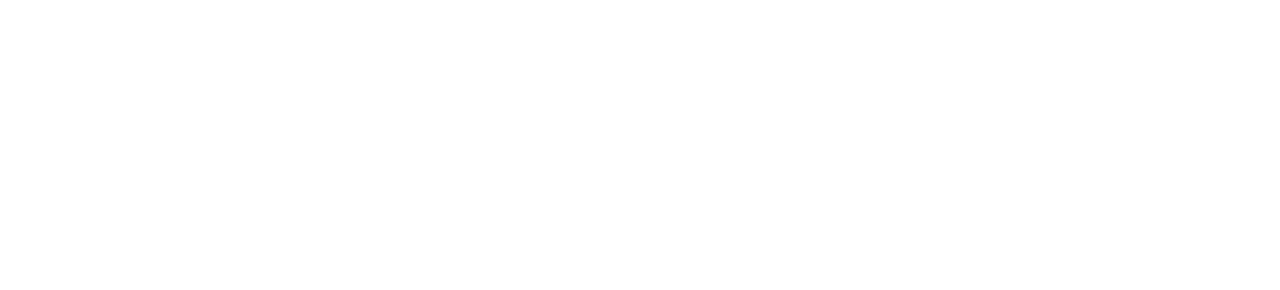
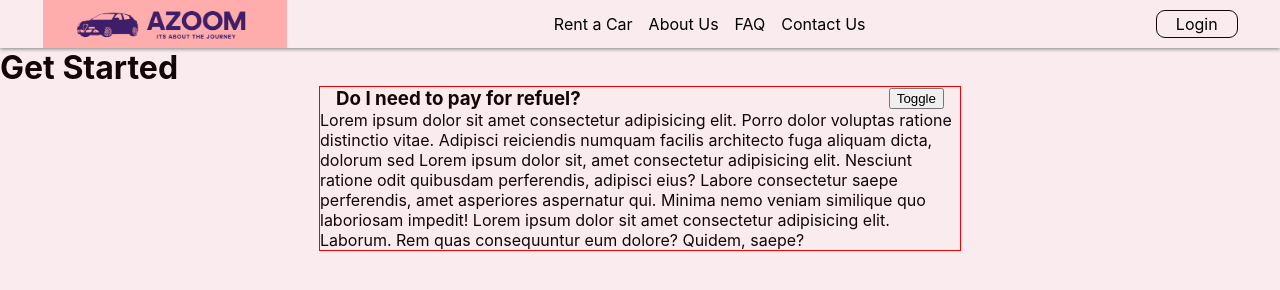
Before and after one commit to AlexanderNeo427/ISIT207_A2-AZoom-Car-Rentals, a plain HTML site: page pages/FAQ.html in a window 1280 px wide. Drawn offline with Linux system fonts and the light colour scheme; a web font is replaced by a local one.

Commit message:
FAQ page created - WIP for the dropdown menu functionality

```diff
--- /dev/null
+++ b/css/FAQ.css
@@ -0,0 +1,196 @@
+@import url(globalVars.css);
+
+
+
+@font-face {
+   font-family: 'Inter';
+   src: url('/assets/fonts/Inter/Inter-Regular.ttf') format('truetype');
+   font-weight: 400;
+   font-style: normal;
+}
+
+@font-face {
+   font-family: 'Inter';
+   src: url('/assets/fonts/Inter/Inter-Bold.ttf') format('truetype');
+   font-weight: 700;
+   font-style: normal;
+}
+
+body {
+   background: var(--background-50);
+   color: var(--text-950);
+
+   margin: 0;
+   padding: 0;
+
+   font-family: 'Inter', sans-serif;
+}
+
+h1,
+h2,
+h3,
+h4 {
+   margin: 0;
+}
+
+/* =============================================== */
+/* ==================== HEADER =================== */
+/* =============================================== */
+.FAQ .header {
+   display: flex;
+   flex-direction: row;
+   justify-content: space-between;
+   align-items: center;
+
+   color: black;
+   background: var(--background-50);
+   box-shadow: 0px 0.5px 4px gray;
+}
+
+.FAQ .header .header-left {
+   margin-left: var(--header-xpad);
+   display: flex;
+   justify-content: center;
+   align-items: center;
+}
+
+.FAQ .header .header-left >a {
+   margin: 0;
+   padding: 0;
+}
+
+.FAQ .header .header-left >a img {
+   display: block;
+   height: 3rem;
+}
+
+.FAQ .header .header-left .burger-menu {
+   width: 4rem;
+   height: 3rem;
+
+   display: flex;
+   flex-direction: column;
+   justify-content: center;
+   align-items: center;
+   gap: 0.3333rem;
+
+   cursor: pointer;
+}
+
+.FAQ .header .header-left .burger-menu >span {
+   height: 2.5px;
+   width: 33px;
+   /* border-radius: 0.1rem; */
+   background-color: rgb(20, 20, 20);
+}
+
+/* Hide burger menu over certain size */
+@media (min-width: 991px) {
+   .FAQ .header .header-left .burger-menu {
+      display: none;
+   }
+}
+
+.FAQ .header .menu-items-large {
+   display: none;
+}
+
+.FAQ .header .menu-items-large a {
+   text-decoration: none;
+   font-size: medium;
+   color: black;
+}
+
+.FAQ .header .menu-items-large a:hover {
+   color: var(--accent)
+}
+
+.FAQ .header .menu-items-small {
+   display: flex;
+   gap: 0.5rem;
+   margin-right: 1.5rem;
+}
+
+@media (min-width: 991px) {
+   .FAQ .header .menu-items-large {
+      display: flex;
+      justify-content: center;
+      align-items: center;
+      gap: 1rem;
+      margin-right: 1.5rem;
+   }
+
+   .FAQ .header .menu-items-small {
+      display: none;
+   }
+}
+
+/* ================================================ */
+/* ================ LOGIN BUTTON ================== */
+/* ================================================ */
+.FAQ .header .login-btn {
+   background: none;
+   border: none;
+   padding: 0;
+   font: inherit;
+
+   padding-left: 1.2rem;
+   padding-right: 1.2rem;
+   padding-top: 0.2rem;
+   padding-bottom: 0.2rem;
+
+   outline: 1.5px solid var(--text-950);
+   border-radius: 0.5rem;
+
+   margin-right: var(--header-xpad);
+
+   text-decoration: none;
+   color: black;
+}
+
+.FAQ .header .login-btn:hover {
+   cursor: pointer;
+}
+
+/* ================================================ */
+/* ============== DROPDOWN OBJECT ================= */
+/* ================================================ */
+.FAQ .all-dropdowns {
+   display: flex;
+   flex-direction: column;
+   justify-content: start;
+   align-items: center;
+}
+
+.FAQ .all-dropdowns .dropdown-object {
+   outline: 1px solid red;
+
+   max-width: 40rem;
+   /* max-height: var(--FAQ-header-height); */
+   overflow: hidden;
+}
+
+.FAQ .all-dropdowns .dropdown-object .dropdown-header {
+   display: flex;
+   justify-content: space-between;
+   align-items: center;
+
+   padding-left: 1rem;
+   padding-right: 1rem;
+
+   /* width: 100%; */
+   /* min-height: var(--FAQ-header-height); */
+}
+
+/* .FAQ .all-dropdowns .dropdown-object .dropdown-content {
+   display: none;
+} */
+
+/* .FAQ .all-dropdowns .dropdown-object .dropdown-content {
+
+} */
+
+/* ---- DEBUG ---- */
+* {
+   /* outline: 1px dotted rgb(205, 71, 71); */
+}
--- a/css/globalVars.css
+++ b/css/globalVars.css
@@ -1,6 +1,7 @@
 :root {
    --header-xpad: 2.7rem;
    --xpad: 2rem;
+   --FAQ-header-height: 4rem;
 
    --text-50: #f9ebee;
    --text-100: #f4d7dd;
--- /dev/null
+++ b/js/FAQ.js
@@ -0,0 +1,11 @@
+window.onload = function () {
+    const allDropdownObjects = document.getElementsByClassName("dropdown-object")
+    console.log("Dropdowns: ", allDropdownObjects)
+    for (let dropdownObject of allDropdownObjects) {
+        dropdownObject.onclick = function () {
+            console.log("Dropdown object was clicked")
+            dropdownObject.classList.toggle("dropdown-content")
+            console.log("Dropdown content was toggled")
+        }
+    }
+}
--- a/pages/FAQ.html
+++ b/pages/FAQ.html
@@ -4,10 +4,47 @@
 <head>
    <meta charset="UTF-8">
    <meta name="viewport" content="width=device-width, initial-scale=1.0">
-   <title>FAQ</title>
+   <title>FAQ - AZoom Car Rental</title>
+   <link rel="stylesheet" href="../css/FAQ.css">
+   <script src="../js/FAQ.js"></script>
 </head>
 
-<body>
+<body class="FAQ">
+
+   <!--------- HEADER ---------->
+   <header class="header">
+      <div class="header-left">
+         <div class="burger-menu">
+            <span></span>
+            <span></span>
+            <span></span>
+         </div>
+         <a href="../index.html">
+            <img src="../assets/images/AZoom-Logo.png" alt="">
+         </a>
+      </div>
+      <div class="menu-items-large">
+         <a href="">Rent a Car</a>
+         <a href="">About Us</a>
+         <a href="./FAQ.html">FAQ</a>
+         <a href="">Contact Us</a>
+      </div>
+      <a href="./pages/login.html" class="login-btn">Login</a>
+   </header>
+
+   <h1>Get Started</h1>
+
+   <div class="all-dropdowns">
+      <div class="dropdown-object">
+         <div class="dropdown-header">
+            <h3>Do I need to pay for refuel?</h3>
+            <button>Toggle</button>
+         </div>
+         <span class="dropdown-content">Lorem ipsum dolor sit amet consectetur adipisicing elit. Porro dolor voluptas ratione distinctio vitae. Adipisci reiciendis numquam facilis architecto fuga aliquam dicta, dolorum sed Lorem ipsum dolor sit, amet consectetur adipisicing elit. Nesciunt ratione odit quibusdam perferendis, adipisci eius? Labore consectetur saepe perferendis, amet asperiores aspernatur qui. Minima nemo veniam similique quo laboriosam impedit! Lorem ipsum dolor sit amet consectetur adipisicing elit. Laborum. Rem quas consequuntur eum dolore? Quidem, saepe?
+         </span>
+      </div>
+
+   </div>
 
 </body>
 
```
Also changed, not shown: css/login.css (+11 -1 lines), css/style.css (+11 -5 lines), index.html (+4 -3 lines), js/home.js (deleted, +0 -11 lines), pages/login.html (+4 -2 lines).
